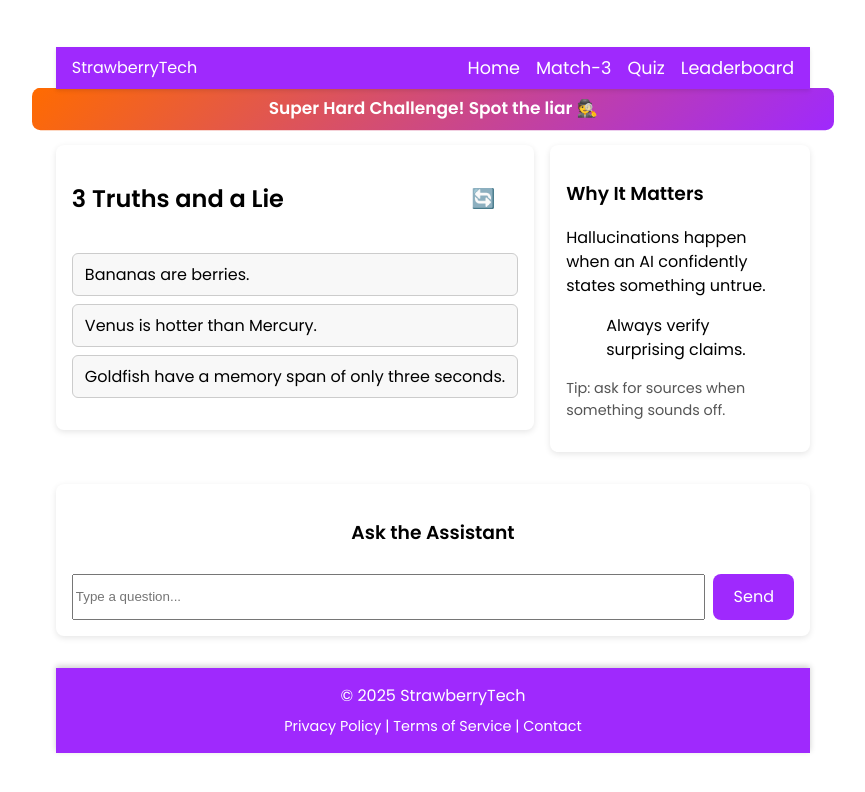
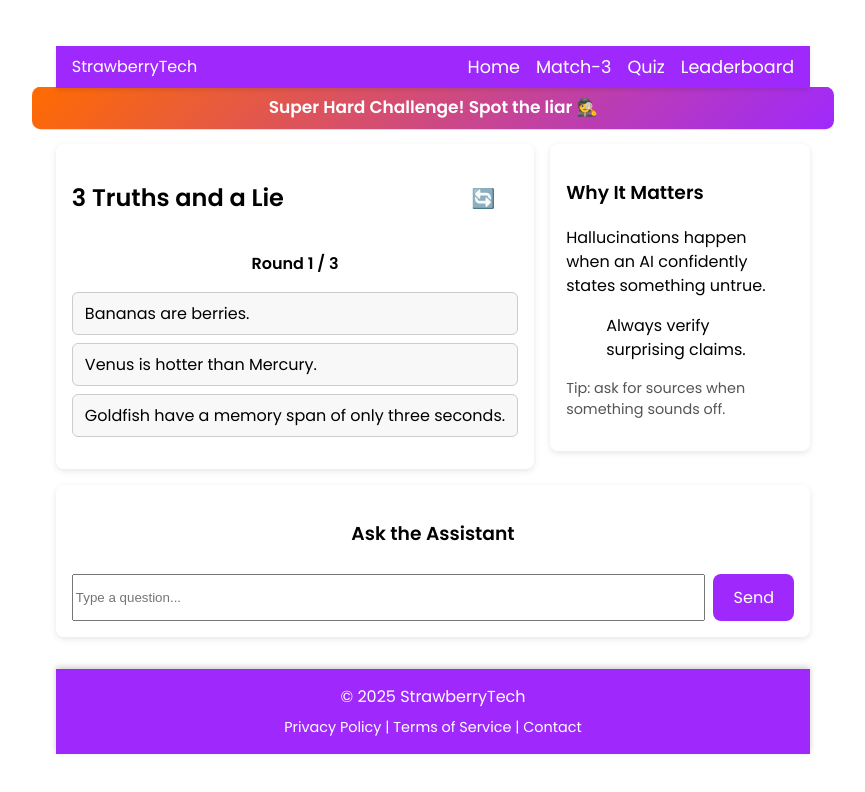
Before and after one commit to unnamedmistress/StrawberryTech, a React (Vite) app in the folder learning-games/: page /games/quiz in a window 1280 px wide. Shown: the top 792 px of the page, without its empty margins (207-1072 px from the left). Built offline with nearby package versions, Linux system fonts and the light colour scheme.

Commit message:
Show quiz round counter

```diff
--- a/learning-games/src/pages/QuizGame.css
+++ b/learning-games/src/pages/QuizGame.css
@@ -79,6 +79,11 @@
   margin-bottom: 0.5rem;
 }
 
+.round-info {
+  font-weight: bold;
+  margin-bottom: 0.5rem;
+}
+
 .refresh-btn {
   background: transparent;
   border: none;
--- a/learning-games/src/pages/QuizGame.tsx
+++ b/learning-games/src/pages/QuizGame.tsx
@@ -175,11 +175,12 @@ export default function QuizGame() {
           >
             🔄
           </button>
-        </div>
-        <ul className="statement-list">
-          {current.statements.map((s, i) => (
-            <li key={i}>
-              <button
+          </div>
+          <p className="round-info">Round {round + 1} / {ROUNDS.length}</p>
+          <ul className="statement-list">
+            {current.statements.map((s, i) => (
+              <li key={i}>
+                <button
                 className={`statement-btn ${choice === i ? 'selected' : ''}`}
                 onClick={() => handleSelect(i)}
                 disabled={choice !== null}
```
